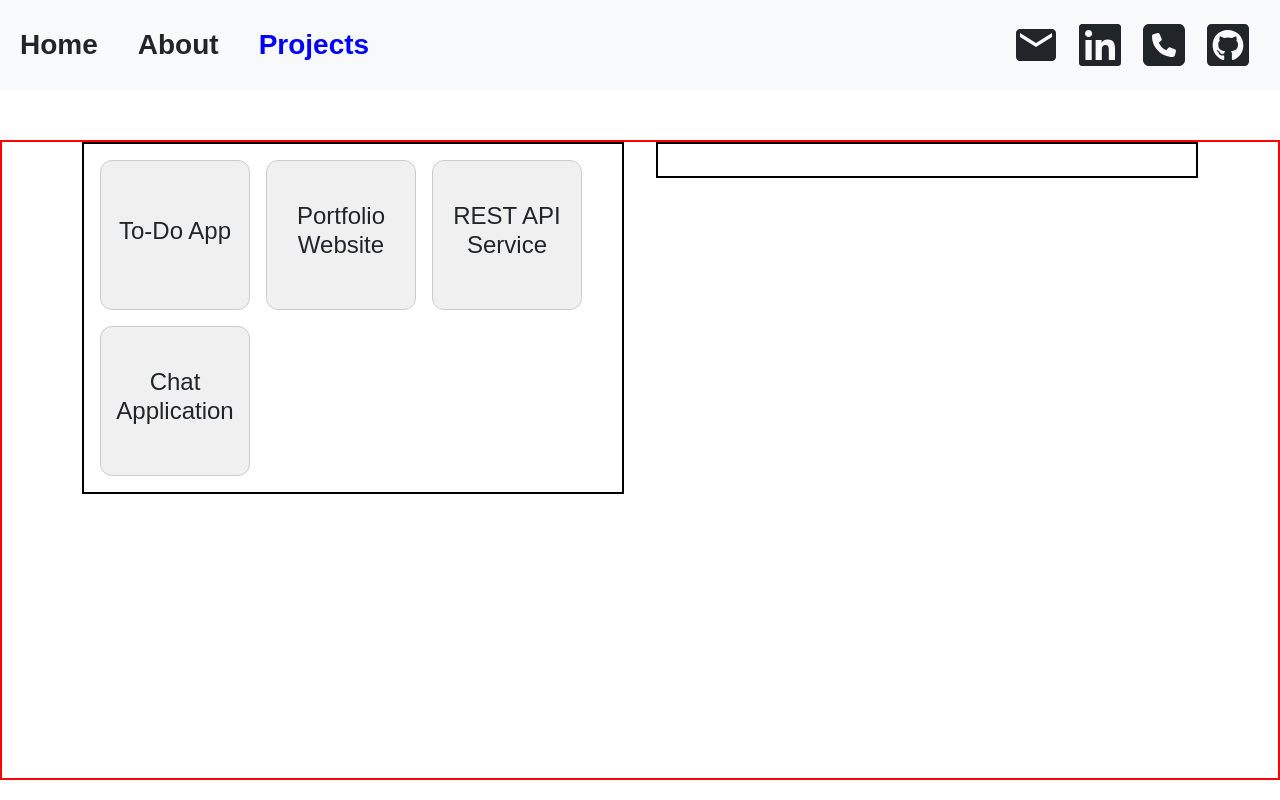
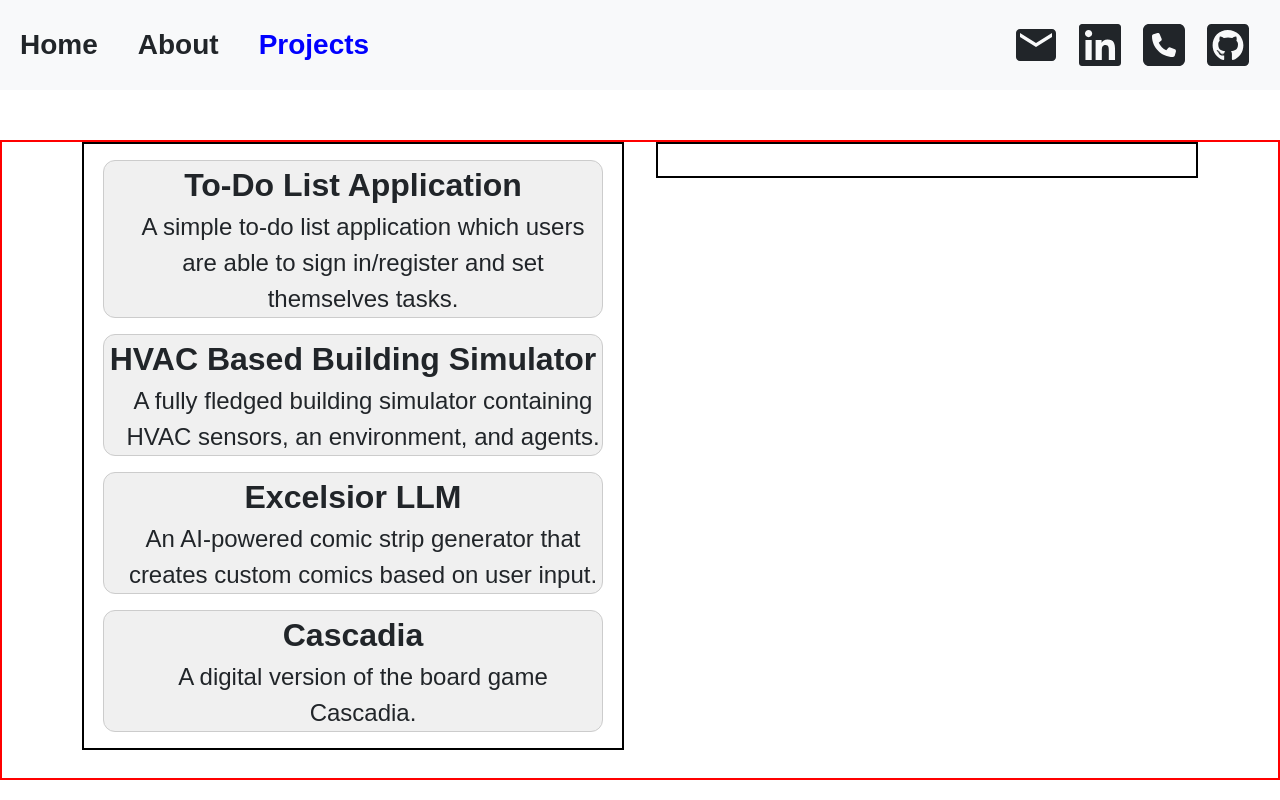
Before and after one commit to handsansanhand/PortfolioWebsite, a React app in the folder portfolio/: page /projectspage in a window 1280 px wide. Built offline with nearby package versions, Linux system fonts and the light colour scheme; the HTML template or start-up script is replaced by a standard one.

Commit message:
project list implemented

```diff
--- /dev/null
+++ b/portfolio/src/components/Projectdetails.jsx
@@ -0,0 +1,18 @@
+
+
+
+import { useNavigate, useLocation } from 'react-router-dom';
+import { useState } from 'react';
+import './Projectdetails.css'
+
+
+//a list containing all the projects
+function Projectdetails() {
+return (
+    <>
+
+    </>
+
+    );
+}
+export default Projectdetails;
--- a/portfolio/src/components/Projectlist.css
+++ b/portfolio/src/components/Projectlist.css
@@ -1,4 +1,5 @@
 .projectsContainer {
+
   display: flex;
   height: 100vh;
   padding: 2rem;
@@ -6,41 +7,52 @@
 }
 
 .projectListSection {
+
   flex: 1;
   border: 2px solid #ddd;
   padding: 1rem;
   overflow-y: auto;
 }
 
-.projectDetailsSection {
-  flex: 2;
-  border: 2px solid #ddd;
-  padding: 1rem;
-}
+
 
 .projectListContainer {
   display: flex;
+  flex-direction: column;
+  align-items: center;
   flex-wrap: wrap;
   gap: 1rem;
   justify-content: flex-start;
+
 }
 
 .projectCard {
-  width: 150px;
-  height: 150px;
+  width: 500px;
+
   background-color: #f0f0f0;
   border: 1px solid #ccc;
   border-radius: 12px;
   display: flex;
-  align-items: center;
-  justify-content: center;
-  text-align: center;
-  font-weight: 600;
   cursor: pointer;
+    flex-direction: column;
   transition: 0.2s ease;
+}
+.projectTitle {
+      text-align: center;
+     font-size: 32px;
+    font-weight: 700;
+}
+.projectDesc {
+      text-align: center;
+      margin-left: 20px;
+     font-size: 24px;
 }
 
 .projectCard:hover {
   background-color: #e0e0e0;
   box-shadow: 0 2px 6px rgba(0,0,0,0.15);
 }
+.projectCard.selected {
+  background-color: #007bff;
+  border-color: #0056b3;
+}
--- a/portfolio/src/components/Projectlist.jsx
+++ b/portfolio/src/components/Projectlist.jsx
@@ -1,24 +1,35 @@
 
 
-import Button from 'react-bootstrap/Button';
 import { useNavigate, useLocation } from 'react-router-dom';
+import { useState } from 'react';
 import './Projectspage.css'
+
 
 //a list containing all the projects
 function Projectlist() {
+      const [selectedProject, setSelectedProject] = useState(null);
       const projects = [
-    'To-Do App',
-    'Portfolio Website',
-    'REST API Service',
-    'Chat Application'
+    'To-Do List Application',
+    'HVAC Based Building Simulator',
+    'Excelsior LLM',
+    'Cascadia'
   ];
-          const navigate = useNavigate();
+  const projectDescriptions = [
+    'A simple to-do list application which users are able to sign in/register and set themselves tasks.',
+    'A fully fledged building simulator containing HVAC sensors, an environment, and agents.',
+    'An AI-powered comic strip generator that creates custom comics based on user input.',
+    'A digital version of the board game Cascadia.'
+  ];
 return (
     <>
     <div className="projectListContainer">
       {projects.map((project, index) => (
-        <div key={index} className="projectCard">
-          <h4>{project}</h4>
+        <div key={index}
+          className={`projectCard ${selectedProject === index ? 'selected' : ''}`}
+          onClick={() => setSelectedProject(index)}
+         >
+          <div className="projectTitle">{project}</div>
+          <div className="projectDesc">{projectDescriptions[index]}</div>
         </div>
       ))}
     </div>
--- a/portfolio/src/components/Projectspage.jsx
+++ b/portfolio/src/components/Projectspage.jsx
@@ -2,6 +2,7 @@ import Button from 'react-bootstrap/Button';
 import { useNavigate, useLocation } from 'react-router-dom';
 import './Projectlist.css'
 import Projectlist from './Projectlist';
+import Projectdetails from './Projectdetails';
 function Projectspage() {
           const navigate = useNavigate();
 return (
@@ -11,7 +12,9 @@ return (
              <Projectlist />
         </div>
 
-        <div className="projectDetailsSection"></div>
+        <div className="projectDetailsSection">
+            <Projectdetails />
+        </div>
      </div>
 
     </>
```
Also changed, not shown: portfolio/src/components/Projectdetails.css (added).
